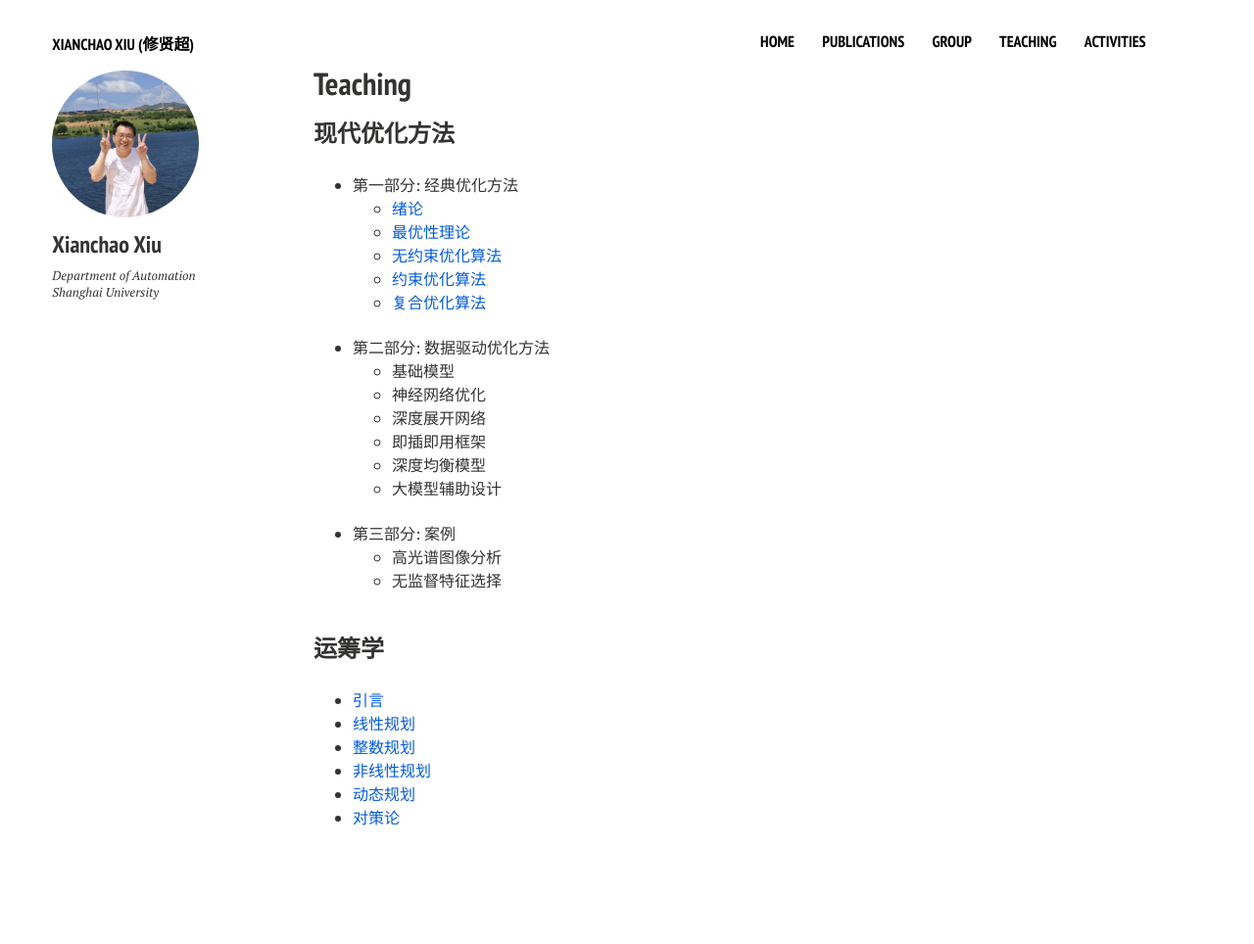
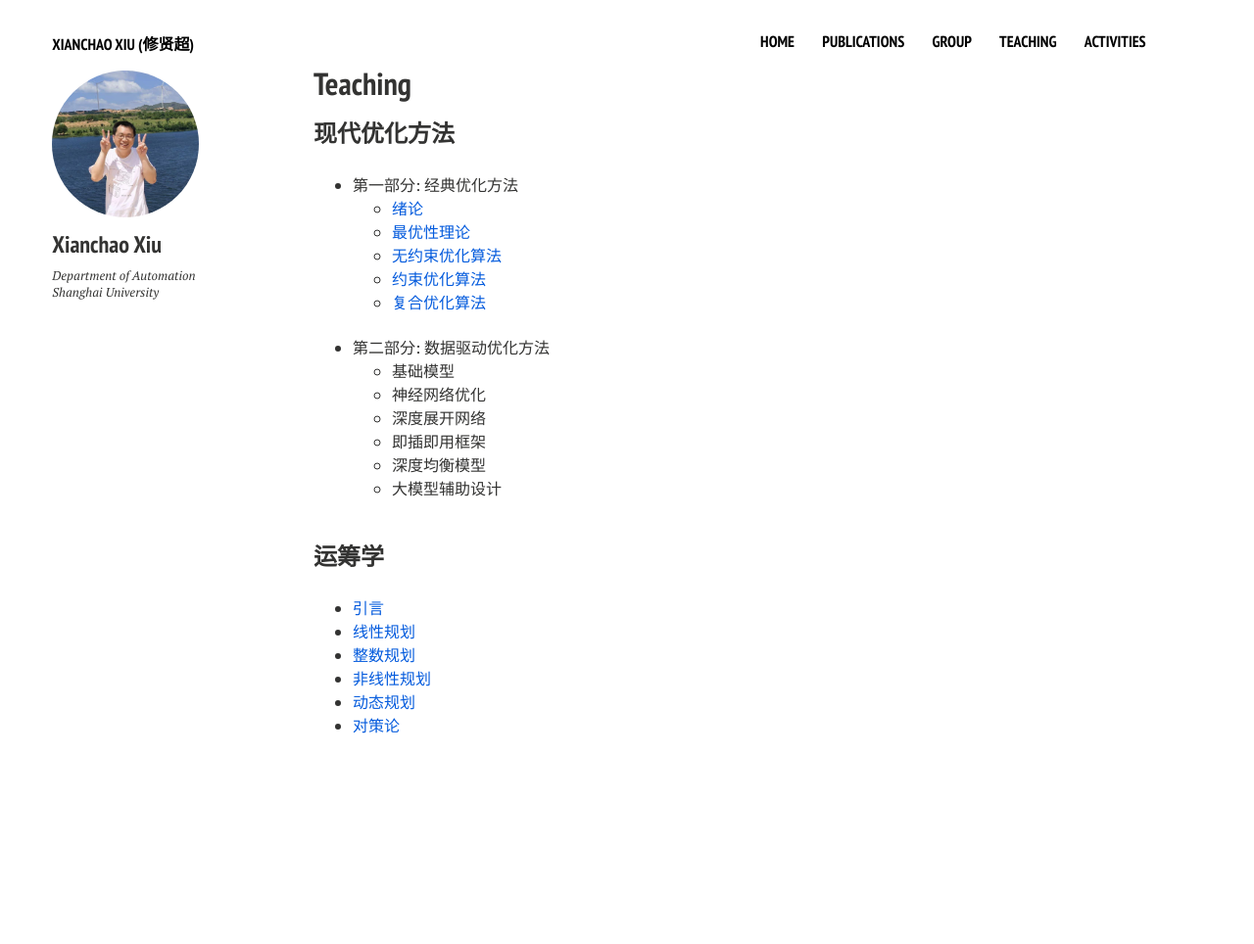
Before and after one commit to xianchaoxiu/xianchaoxiu.github.io, a Jekyll site: the page built from teaching/index.md, in a window 1280 px wide. Shown: the whole page at 98% size. Built offline with Jekyll 4.4.1, drawn with Linux system fonts in a browser that asks for light colours; nearby versions of some CDN libraries; after the commit the page ends 900 px from its top, so only the background shows below that.

Commit message:
Update index.md

```diff
--- a/teaching/index.md
+++ b/teaching/index.md
@@ -27,9 +27,6 @@ share: false
   - 深度均衡模型 <br>
   - 大模型辅助设计 <br><br>
 
-- 第三部分: 案例 <br>
-  - 高光谱图像分析 <br>
-  - 无监督特征选择 <br><br>
 
 
 
```
